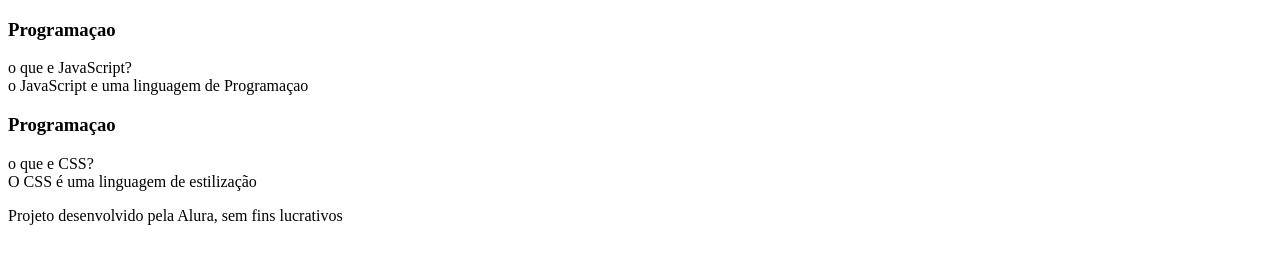
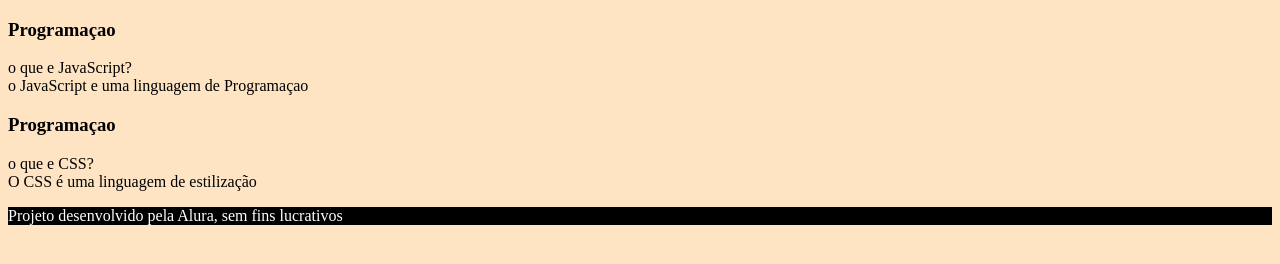
Before and after one commit to taylanhutt/flashcard, a plain HTML site: page index.html in a window 1280 px wide. Drawn offline with Linux system fonts and the light colour scheme; files that its build step writes are made by us from their sources.

Commit message:
Add files via upload

```diff
--- a/index.html
+++ b/index.html
@@ -4,6 +4,7 @@
     <meta charset="UTF-8">
     <meta http-equiv="X-UA-Compatible" content="IE=edge">
     <meta name="viewport" content="width=device-width, initial-scale=1.0">
+    <link rel="stylesheet" href="assets/style.css">
     <title>Flashcard</title>
 </head>
 <body>
--- /dev/null
+++ b/style.css
@@ -0,0 +1,9 @@
+body {
+    background-color: bisque;
+    color: rgb(0, 0, 0);
+}
+footer {
+    background-color: black;
+    color: white;
+    bottom: 0;
+}
```
